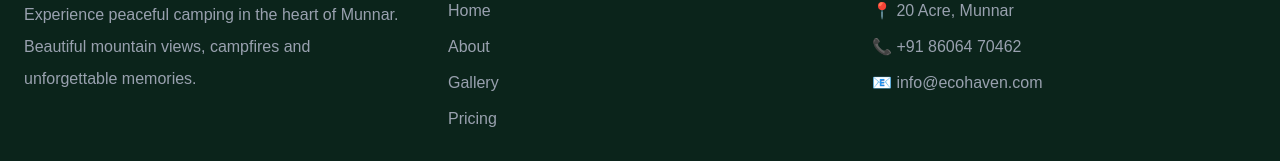
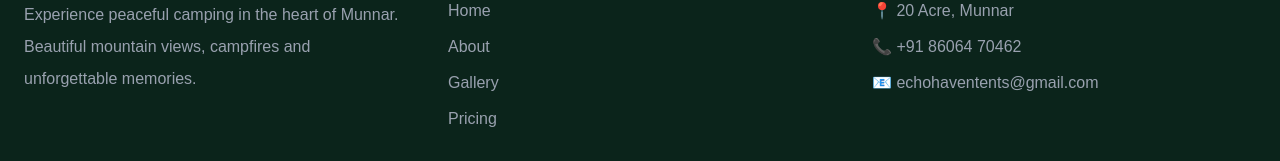
Before and after one commit to AJAY065/echo-haven, a Next.js app: page / in a window 1280 px wide. Shown: the part 9501-9662 px from the top of the page. Built offline with nearby package versions, Linux system fonts and the light colour scheme.

Commit message:
Update pricing

```diff
--- a/components/Footer.tsx
+++ b/components/Footer.tsx
@@ -40,7 +40,7 @@ export default function Footer() {
 
               <p>📞 +91 86064 70462</p>
 
-              <p>📧 info@ecohaven.com</p>
+              <p>📧 echohaventents@gmail.com</p>
 
             </div>
 
```
